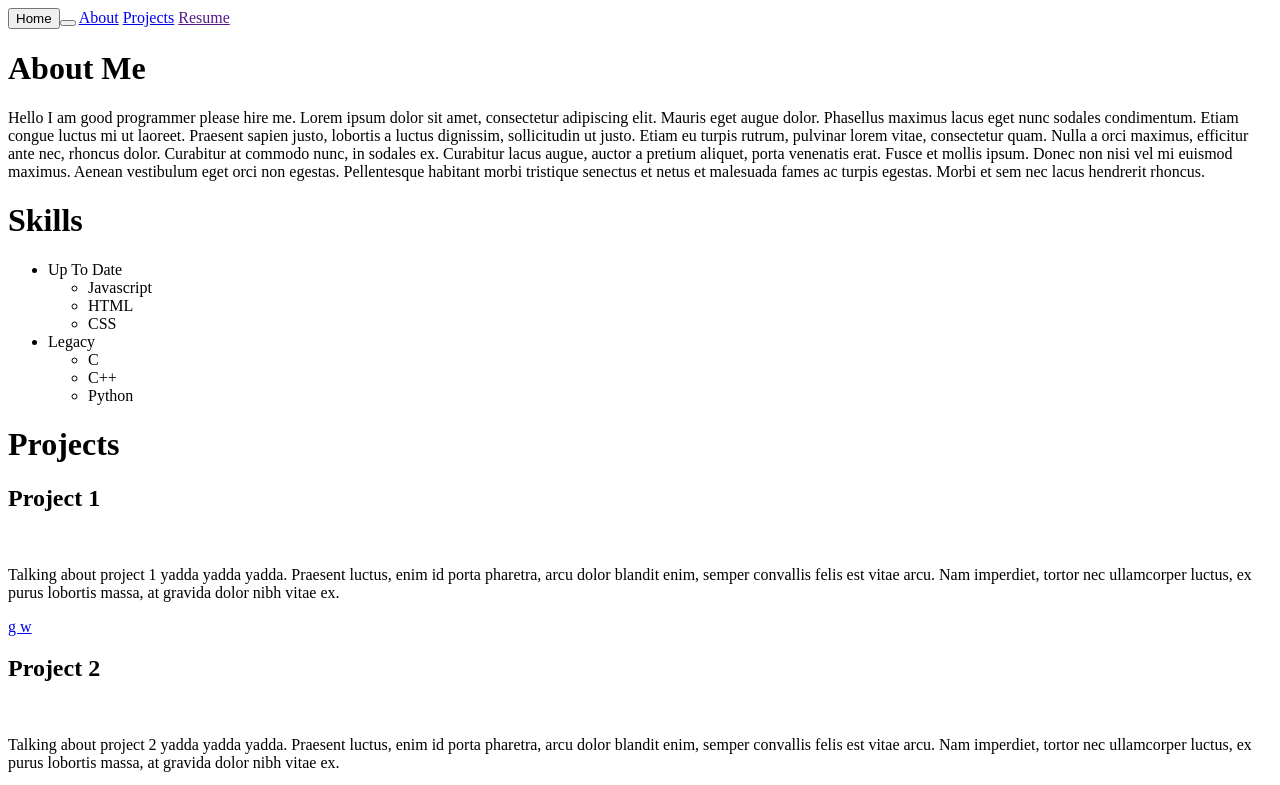
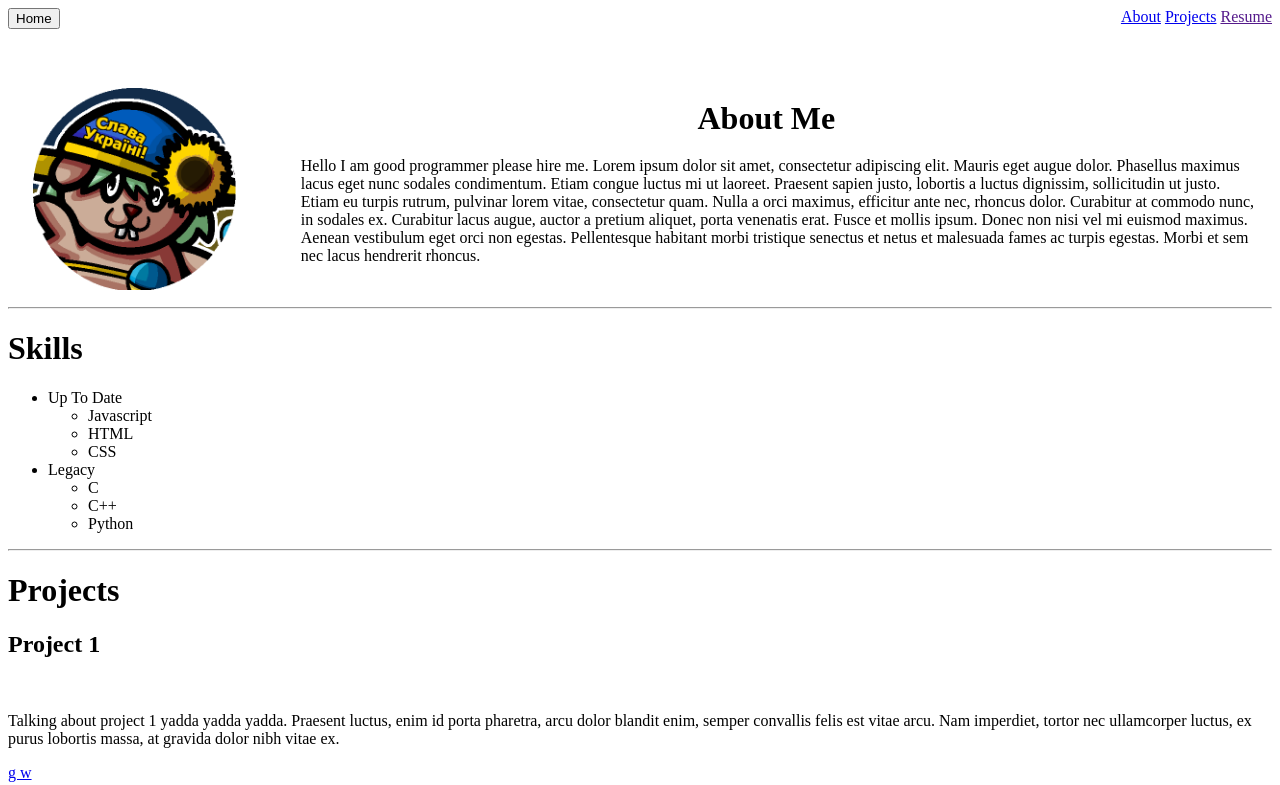
Before and after one commit to GophTheGreat/portfolio, a plain HTML site: page index.html in a window 1280 px wide. Shown: the top 785 px of the page. Drawn offline with Linux system fonts and the light colour scheme.

Commit message:
First draft of About Me section

```diff
--- a/index.html
+++ b/index.html
@@ -3,24 +3,31 @@
 <head>
   <meta charset="UTF-8">
   <meta name="viewport" content="width=device-width, initial-scale=1.0">
+  <link rel="stylesheet" href="style.css">
   <title>Document</title>
 </head>
 <body>
-
+  <div class="main">
     <nav>
-    <button>Home <button type="submit"></button></button>
+      <button>Home</button>
+      <div>
         <a href="#About">About</a>
         <a href="#Projects">Projects</a>
         <a href="">Resume</a>
+      </div>
     </nav>
     <main>
+
       <a id="About"></a>
       <div class="aboutMe">
-      <h1>About Me</h1>
-      <p>
+        <h1 class="aboutMeTitle">About Me</h1>
+        <img class="aboutMeAvatar" src="./assets/avatar.png" alt="">
+        <p class="aboutMeText">
           Hello I am good programmer please hire me. Lorem ipsum dolor sit amet, consectetur adipiscing elit. Mauris eget augue dolor. Phasellus maximus lacus eget nunc sodales condimentum. Etiam congue luctus mi ut laoreet. Praesent sapien justo, lobortis a luctus dignissim, sollicitudin ut justo. Etiam eu turpis rutrum, pulvinar lorem vitae, consectetur quam. Nulla a orci maximus, efficitur ante nec, rhoncus dolor. Curabitur at commodo nunc, in sodales ex. Curabitur lacus augue, auctor a pretium aliquet, porta venenatis erat. Fusce et mollis ipsum. Donec non nisi vel mi euismod maximus. Aenean vestibulum eget orci non egestas. Pellentesque habitant morbi tristique senectus et netus et malesuada fames ac turpis egestas. Morbi et sem nec lacus hendrerit rhoncus.
         </p>
       </div>
+
+      <hr>
 
       <a id="Skills"></a>
       <div class="skills">
@@ -43,6 +50,9 @@
         </ul>
 
       </div>
+
+      <hr>
+
       <a id="Projects"></a>
       <h1>Projects</h1>
       <div>
@@ -79,6 +89,9 @@
         </a>
       </div>
     </main>
+
+    <hr>
+
     <section>
       <h1>Contact</h1>
       <a href="">
@@ -94,12 +107,13 @@
         <input type="email" name="email" id="">
         <label for="message">Message</label>
         <textarea name="message" id="" cols="30" rows="10" placeholder="Type your message here"></textarea>
+        <button type="submit">Send Message</button>
       </form>
     </section>
-
 
     <footer>
       Copyright 2023 Alec Pura
     </footer>
+  </div>
 </body>
 </html>
--- a/style.css
+++ b/style.css
@@ -0,0 +1,52 @@
+body {
+  display: flex;
+  justify-content: center;
+}
+
+.main {
+  display: flex;
+  flex-direction: column;
+  justify-content: center;
+  align-content: center;
+  max-width: 80em;
+}
+
+nav {
+  display: flex;
+  justify-content: space-between;
+}
+
+.aboutMe {
+  display: grid;
+  grid-template-rows: 20% 80%;
+  grid-template-columns: 20% 80%;
+  padding-top: 50px;
+}
+
+.aboutMeTitle {
+  justify-self: center;
+  grid-column: 2 / 3;
+}
+
+
+.aboutMeAvatar {
+  grid-row: 1 / 3;
+  grid-column: 1;
+  justify-self: center;
+  align-self: center;
+  height: auto;
+  max-width: 80%;
+}
+
+.aboutMeText {
+  align-self: center;
+  padding-left: 40px;
+  padding-right: 10px;
+}
+
+/* @media (max-width: 800px) {
+  .aboutMeAvatar {
+    max-width: 100px;
+  }
+
+} */
```
Also changed, not shown: assets/avatar.png (added). Lines whose indentation alone changed are shown as unchanged.
